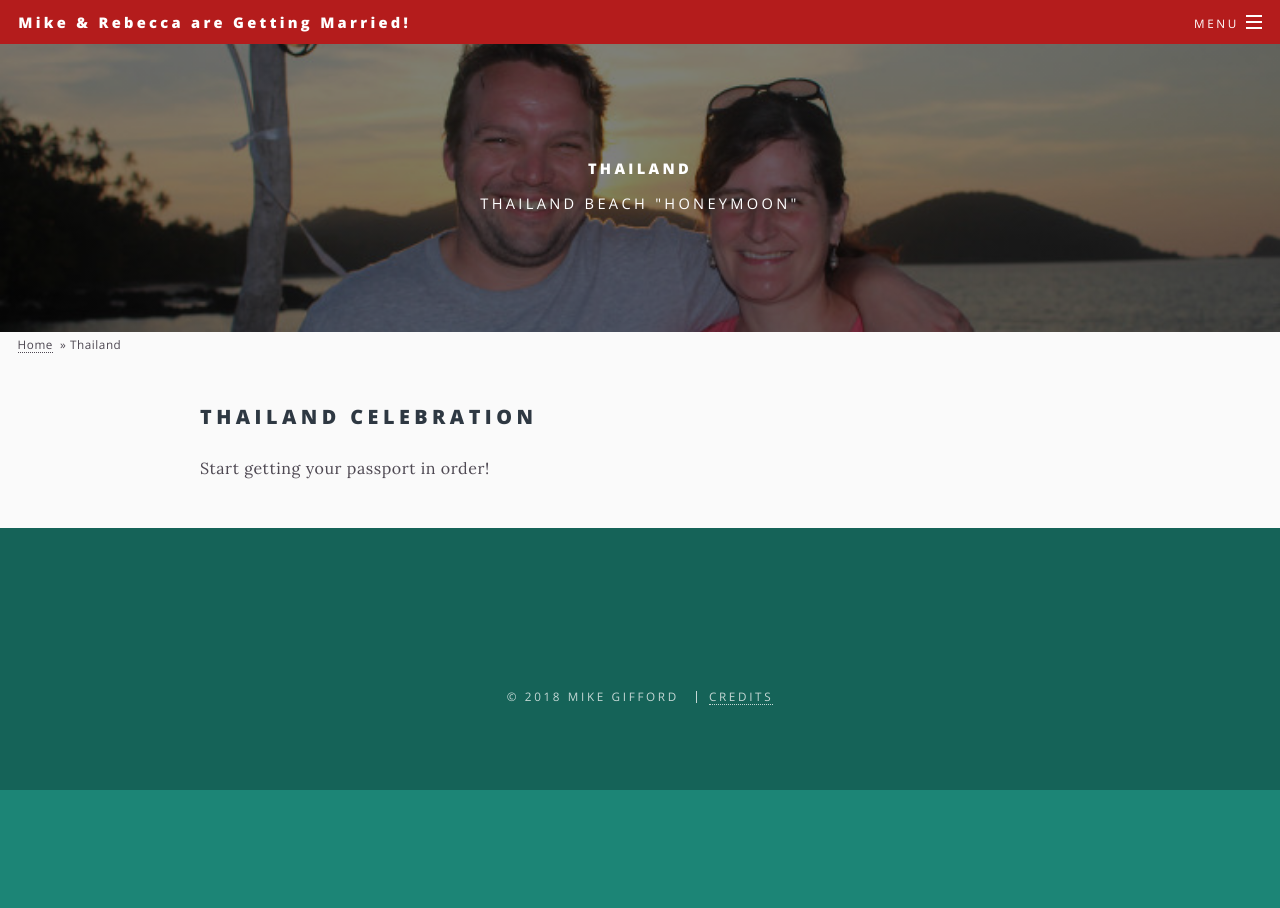
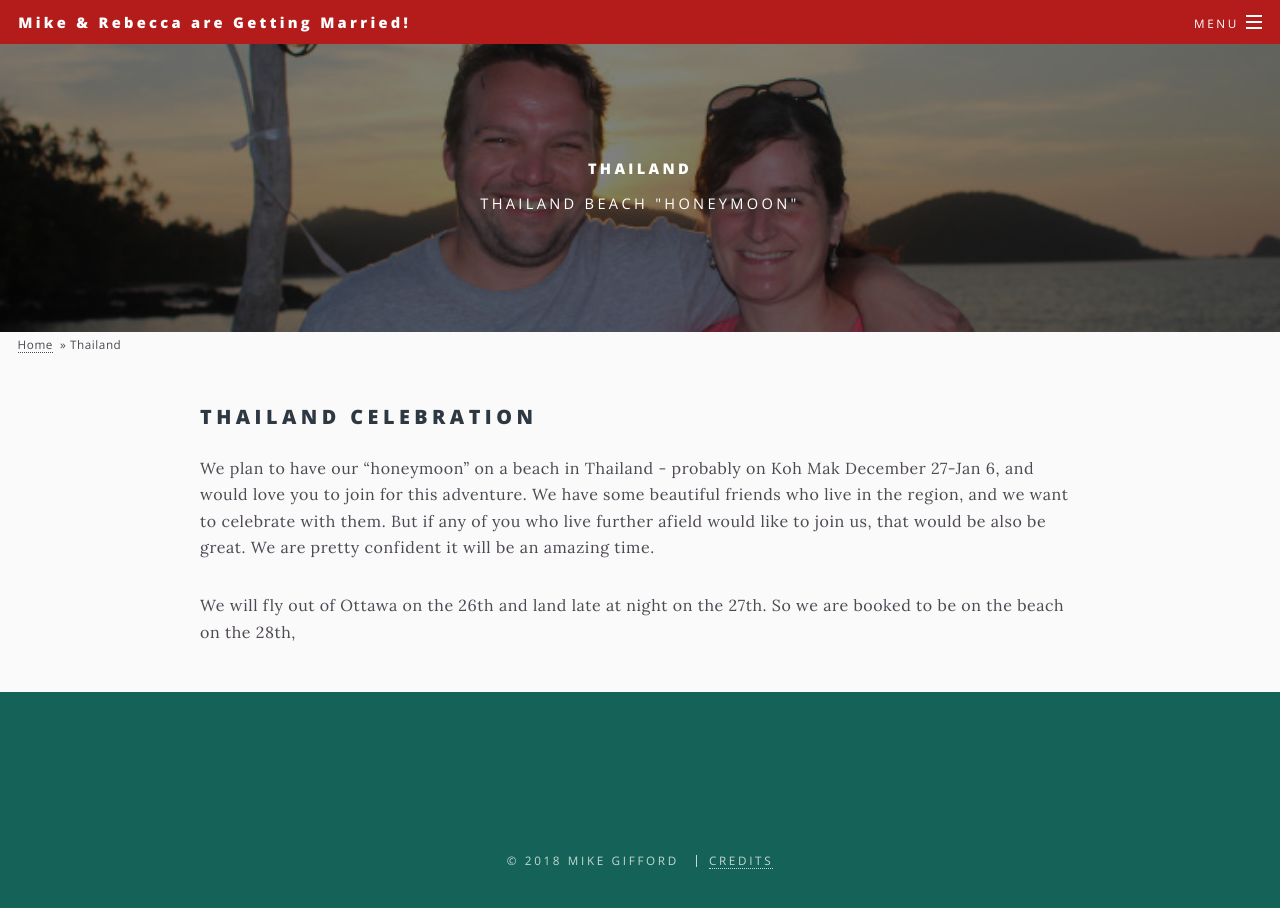
Before and after one commit to mgifford/gifsack-or-wolford, a Jekyll site: the page built from _pages/thailand.md, in a window 1280 px wide and 954 px high. Shown: the top 908 px of the window. Built offline with Jekyll 4.4.1, drawn with Linux system fonts in a browser that asks for light colours.

Commit message:
more up-to-date info

```diff
--- a/_pages/thailand.md
+++ b/_pages/thailand.md
@@ -10,4 +10,6 @@ layout: page
 ---
 ## Thailand Celebration
 
-Start getting your passport in order!
+We plan to have our "honeymoon" on a beach in Thailand - probably on Koh Mak December 27-Jan 6, and would love you to join for this adventure. We have some beautiful friends who live in the region, and we want to celebrate with them. But if any of you who live further afield would like to join us, that would be also be great. We are pretty confident it will be an amazing time.
+
+We will fly out of Ottawa on the 26th and land late at night on the 27th. So we are booked to be on the beach on the 28th,
```
